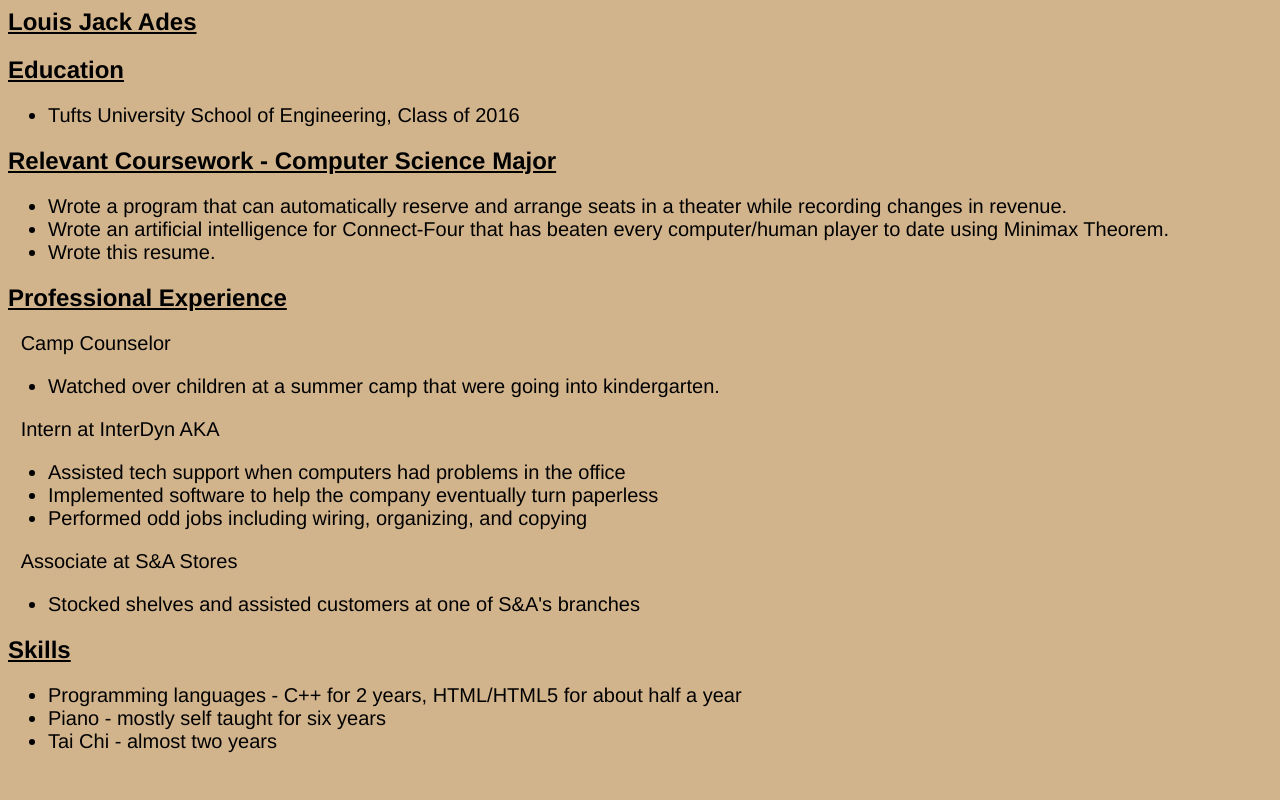
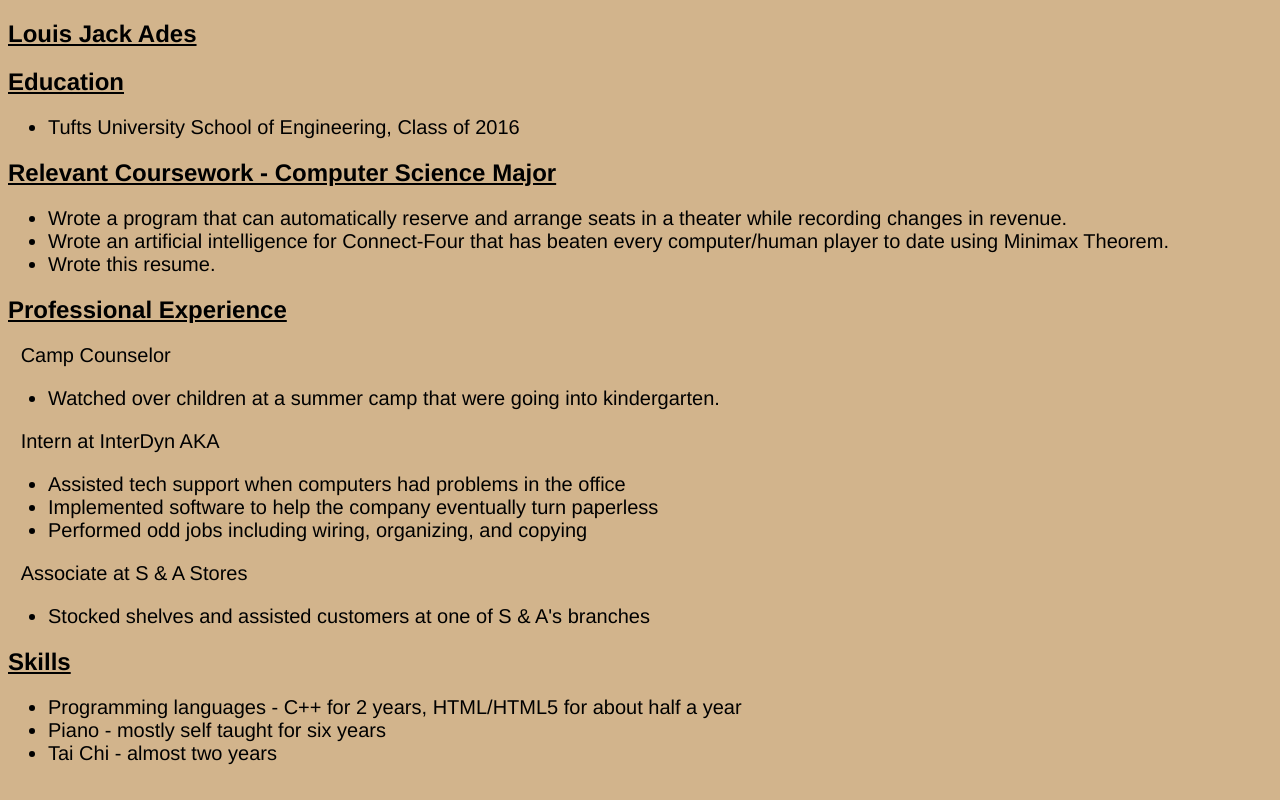
Before and after one commit to ljades/ljades, a plain HTML site: page resume.html in a window 1280 px wide. Drawn offline with Linux system fonts and the light colour scheme.

Commit message:
Resume fix

```diff
--- a/resume.html
+++ b/resume.html
@@ -1,4 +1,4 @@
-<HTML>
+<!DOCTYPE html>
 <head>
 <title>Resume</title>
 <link rel="stylesheet" href="handheld.css"
@@ -36,9 +36,9 @@ computer/human player to date using Minimax Theorem. </li>
 <li>Implemented software to help the company eventually turn paperless</li>
 <li>Performed odd jobs including wiring, organizing, and copying</li>
 </ul>
-<p class="resume">Associate at S&A Stores</p>
+<p class="resume">Associate at S &amp A Stores</p>
 <ul>
-<li>Stocked shelves and assisted customers at one of S&A's branches</li>
+<li>Stocked shelves and assisted customers at one of S &amp A's branches</li>
 </ul>
 
 <h2 class="resume">Skills</h2>
@@ -49,4 +49,4 @@ computer/human player to date using Minimax Theorem. </li>
 </ul>
 </body>
 
-</HTML>
+</html>
```
